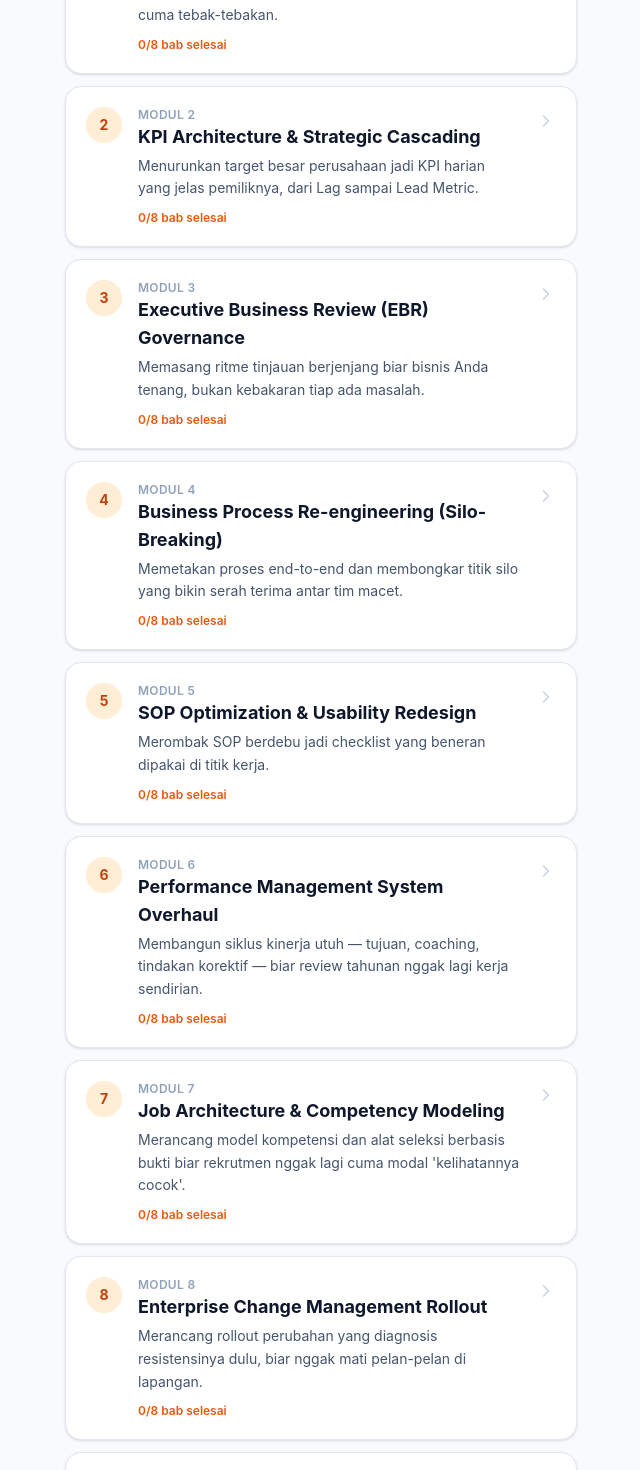
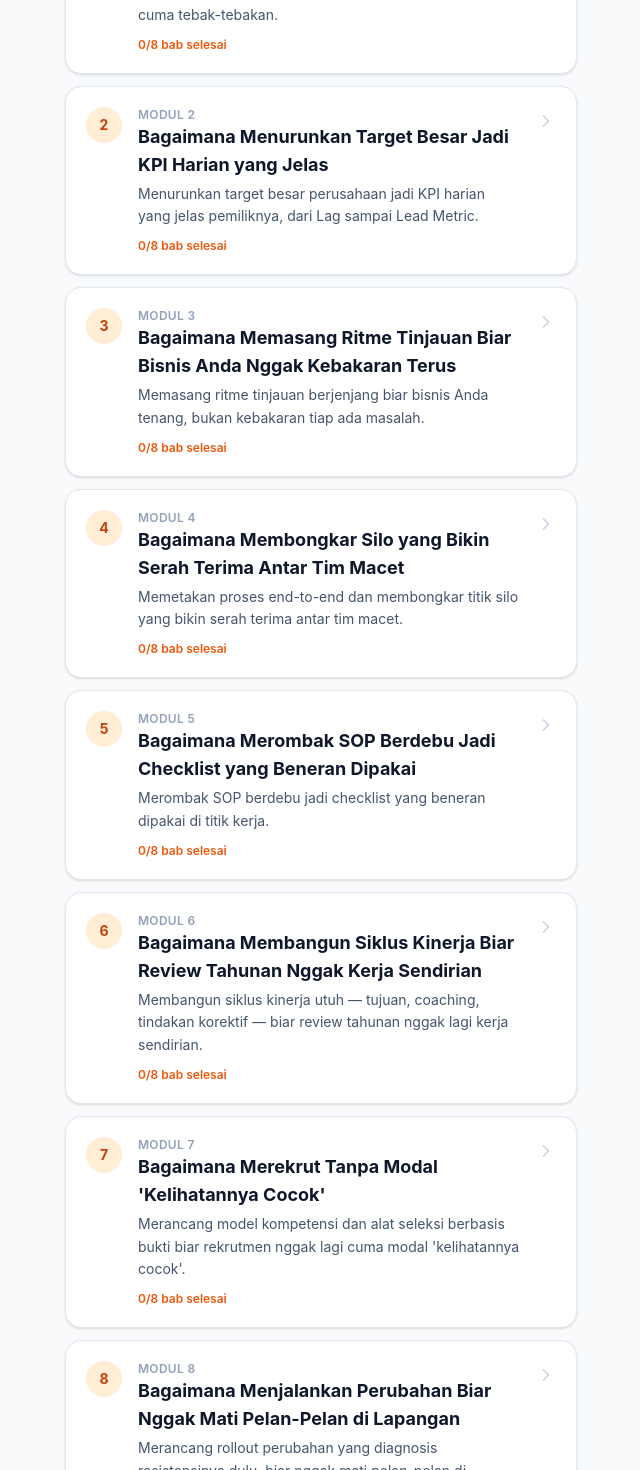
Before and after one commit to ronojatmiko7/effortless-leader-platform, a React (Vite) app in the folder Modules Hub/: page / in a window 1280 px wide. Shown: the part 280-1750 px from the top of the page, without its empty margins (319-959 px from the left). Built offline with nearby package versions, Linux system fonts and the light colour scheme.

Commit message:
Add intro/outro chapters to all modules, port Module 9, rename module titles to Bagaimana pattern

```diff
--- a/Modules Hub/src/data/modules.ts
+++ b/Modules Hub/src/data/modules.ts
@@ -28,7 +28,7 @@ export const modules: ModuleMeta[] = [
   {
     id: 'module-2',
     number: 2,
-    title: 'KPI Architecture & Strategic Cascading',
+    title: 'Bagaimana Menurunkan Target Besar Jadi KPI Harian yang Jelas',
     description:
       'Menurunkan target besar perusahaan jadi KPI harian yang jelas pemiliknya, dari Lag sampai Lead Metric.',
     chapters: module2Chapters,
@@ -36,7 +36,7 @@ export const modules: ModuleMeta[] = [
   {
     id: 'module-3',
     number: 3,
-    title: 'Executive Business Review (EBR) Governance',
+    title: 'Bagaimana Memasang Ritme Tinjauan Biar Bisnis Anda Nggak Kebakaran Terus',
     description:
       'Memasang ritme tinjauan berjenjang biar bisnis Anda tenang, bukan kebakaran tiap ada masalah.',
     chapters: module3Chapters,
@@ -44,7 +44,7 @@ export const modules: ModuleMeta[] = [
   {
     id: 'module-4',
     number: 4,
-    title: 'Business Process Re-engineering (Silo-Breaking)',
+    title: 'Bagaimana Membongkar Silo yang Bikin Serah Terima Antar Tim Macet',
     description:
       'Memetakan proses end-to-end dan membongkar titik silo yang bikin serah terima antar tim macet.',
     chapters: module4Chapters,
@@ -52,14 +52,14 @@ export const modules: ModuleMeta[] = [
   {
     id: 'module-5',
     number: 5,
-    title: 'SOP Optimization & Usability Redesign',
+    title: 'Bagaimana Merombak SOP Berdebu Jadi Checklist yang Beneran Dipakai',
     description: 'Merombak SOP berdebu jadi checklist yang beneran dipakai di titik kerja.',
     chapters: module5Chapters,
   },
   {
     id: 'module-6',
     number: 6,
-    title: 'Performance Management System Overhaul',
+    title: 'Bagaimana Membangun Siklus Kinerja Biar Review Tahunan Nggak Kerja Sendirian',
     description:
       'Membangun siklus kinerja utuh — tujuan, coaching, tindakan korektif — biar review tahunan nggak lagi kerja sendirian.',
     chapters: module6Chapters,
@@ -67,7 +67,7 @@ export const modules: ModuleMeta[] = [
   {
     id: 'module-7',
     number: 7,
-    title: 'Job Architecture & Competency Modeling',
+    title: "Bagaimana Merekrut Tanpa Modal 'Kelihatannya Cocok'",
     description:
       "Merancang model kompetensi dan alat seleksi berbasis bukti biar rekrutmen nggak lagi cuma modal 'kelihatannya cocok'.",
     chapters: module7Chapters,
@@ -75,7 +75,7 @@ export const modules: ModuleMeta[] = [
   {
     id: 'module-8',
     number: 8,
-    title: 'Enterprise Change Management Rollout',
+    title: 'Bagaimana Menjalankan Perubahan Biar Nggak Mati Pelan-Pelan di Lapangan',
     description:
       'Merancang rollout perubahan yang diagnosis resistensinya dulu, biar nggak mati pelan-pelan di lapangan.',
     chapters: module8Chapters,
@@ -83,7 +83,7 @@ export const modules: ModuleMeta[] = [
   {
     id: 'module-9',
     number: 9,
-    title: 'AI Adoption & Claude for Business',
+    title: 'Bagaimana Mengadopsi AI Biar Nggak Berakhir Ditinggalkan Kayak Tool Lain',
     description:
       'Memilih satu kasus pakai AI yang nyata dan menjalankannya sampai jadi kebiasaan tim — bukan eksperimen acak yang berakhir ditinggalkan seperti tool-tool lain.',
     chapters: module9Chapters,
```
